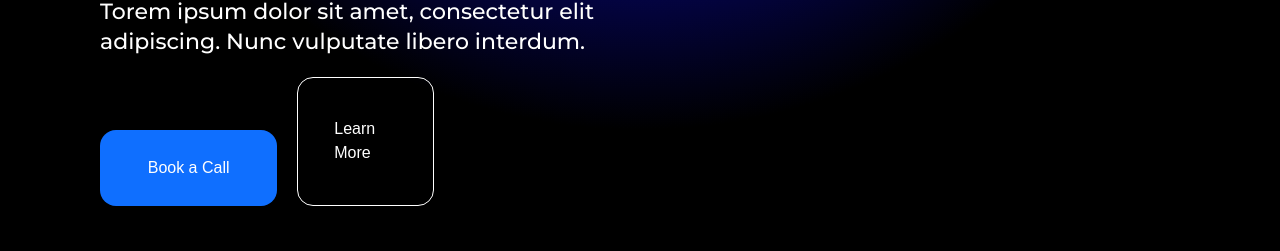
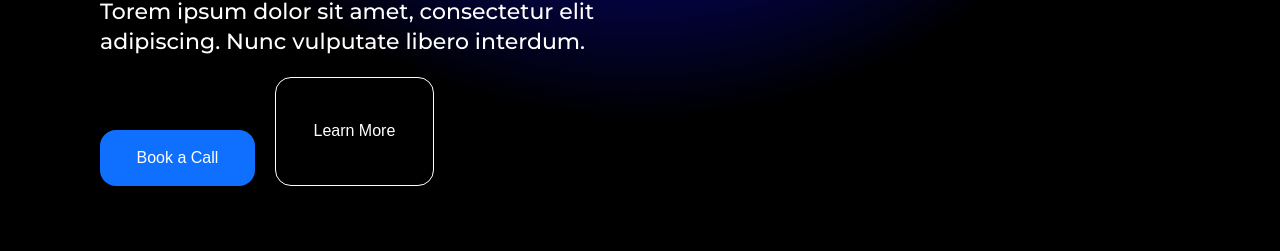
Before and after one commit to RanaMubashirTariq/Funnel-web, a React (Create React App) app: page / in a window 1280 px wide. Shown: the part 549-800 px from the top of the page. Built offline with nearby package versions, Linux system fonts and the light colour scheme.

Commit message:
udate files

```diff
--- a/src/Components/MainSection.css
+++ b/src/Components/MainSection.css
@@ -166,18 +166,11 @@
 @media screen and (min-width:1200px) and (max-width:1300px) {
     .right-btn{
         width: 160px;
-        padding: 15px 30px;
-        gap: 10px;
-        border-radius: 16px;
-        background: rgba(15, 111, 255, 1);
+        padding: 15px 30px !important;
     }
     .left-btn{
         width: 164px;
-        padding: 15px 30px;
-        gap: 10px;
-        border-radius: 16px;
-        border: 1px solid rgba(255, 255, 255, 1);
-        box-sizing: border-box;
+        padding: 15px 30px !important;
     }
 }
 
```
